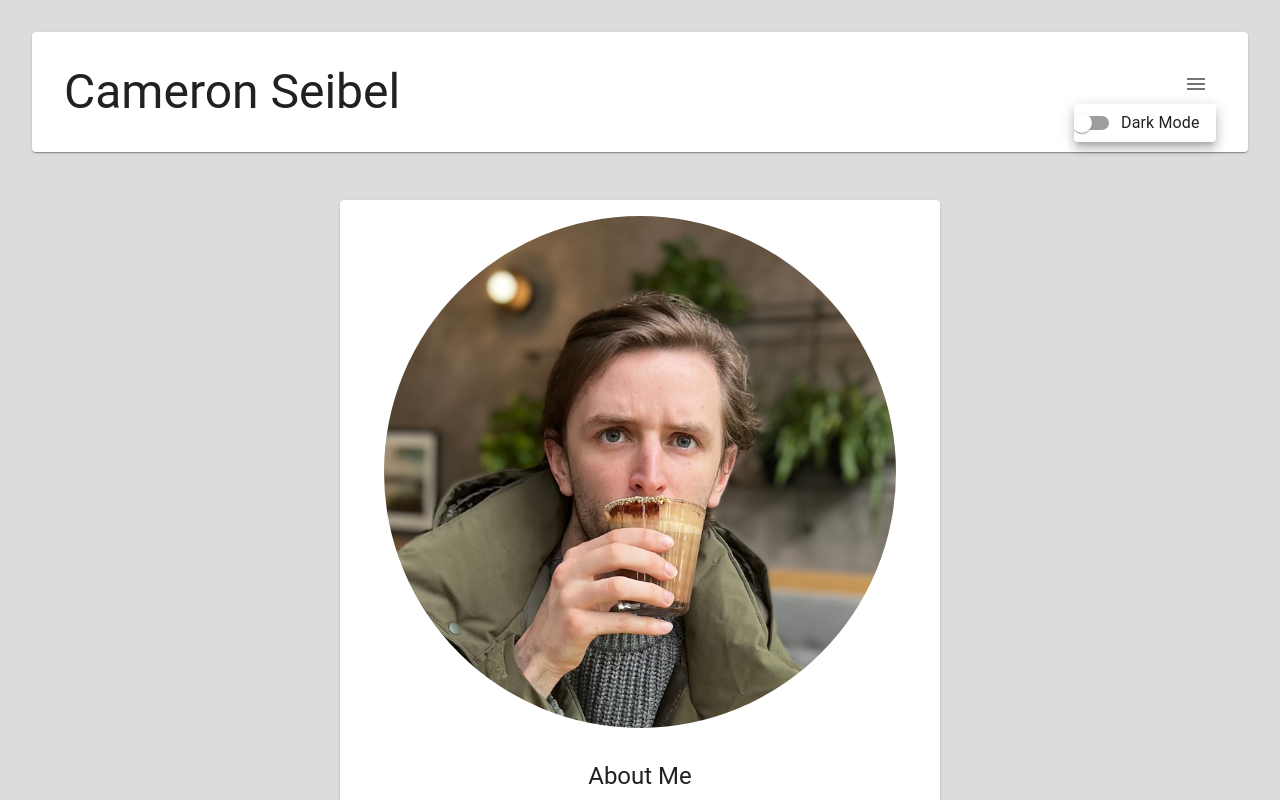
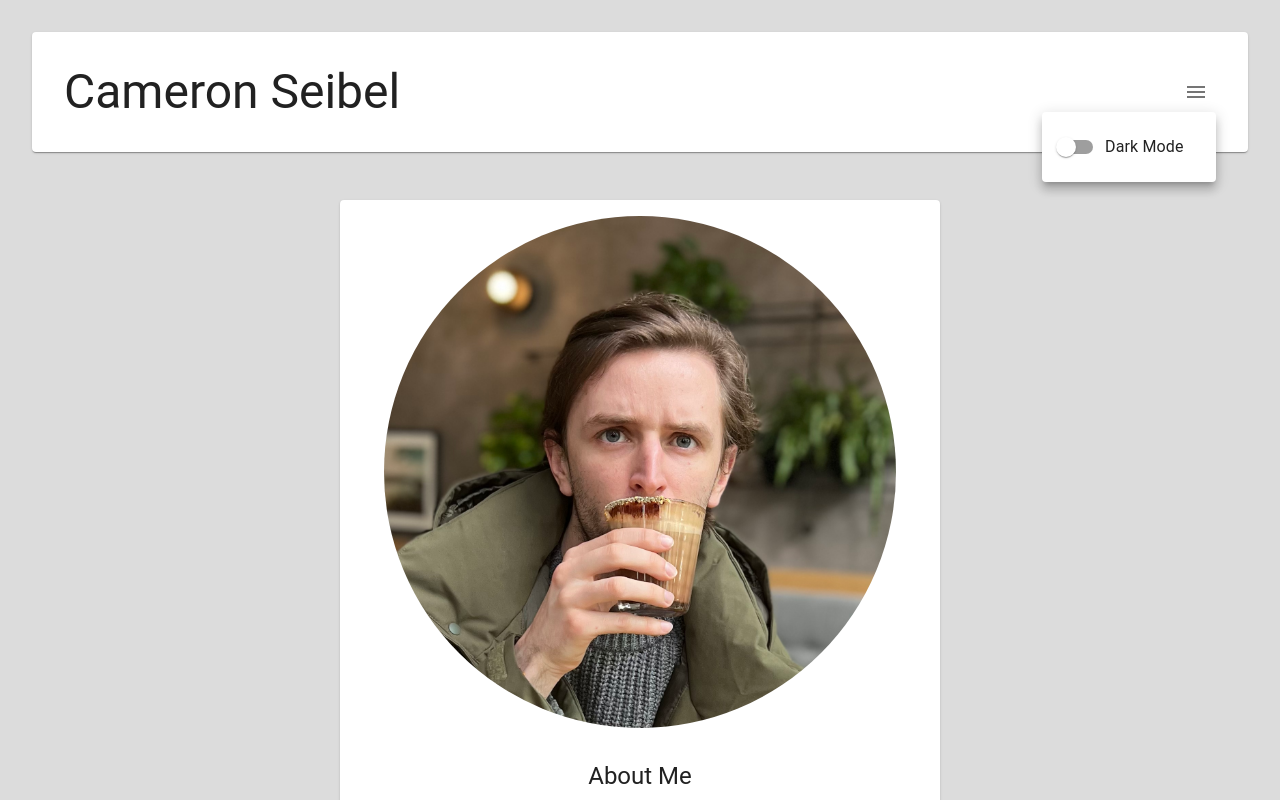
Before and after one commit to CameronMSeibel/cameronmseibel.github.io, a React (Create React App) app: page / in a window 1280 px wide. Both pictures are taken after a click on the button 1196 px from the left and 84 px from the top of the page. Shown: the top 800 px of the page. Built offline with nearby package versions, Linux system fonts and the light colour scheme.

Commit message:
Add ids to sections, change animations.

```diff
--- a/src/components/Footer.js
+++ b/src/components/Footer.js
@@ -12,6 +12,7 @@ function Footer({phone, email, linkedin, github, resume}){
                 variant="h4"
                 component="h2"
                 marginBottom="1rem"
+                id="contact"
             >
                 Contact Me
             </Typography>
--- a/src/components/Header.js
+++ b/src/components/Header.js
@@ -1,4 +1,4 @@
-import { IconButton, Paper, Popover, Typography } from "@mui/material";
+import { IconButton, List, ListItem, Paper, Popover, Typography } from "@mui/material";
 import MenuIcon from "@mui/icons-material/Menu"
 import React, {useState} from "react";
 
@@ -15,16 +15,14 @@ function Header({StyleToggle}){
             setAnchor(null);
         }
 
-        const open = Boolean(anchorElement);
-        const id = open ? "menu-popover" : undefined;
+        let open = Boolean(anchorElement);
 
         return(
             <div>
-                <IconButton aria-describedby={id} onClick={handleClick}>
+                <IconButton onClick={handleClick}>
                     <MenuIcon />
                 </IconButton>
                 <Popover
-                    id={id}
                     open={open}
                     anchorEl={anchorElement}
                     onClose={handleClose}
@@ -36,18 +34,19 @@ function Header({StyleToggle}){
                         vertical: "top",
                         horizontal: "right"
                     }}
-                    sx={{
-                        padding: "10rem"
-                    }}
                 >
-                    <StyleToggle />
+                    <List>
+                        <ListItem>
+                            <StyleToggle onClick={handleClick} />
+                        </ListItem>
+                    </List>
                 </Popover>
             </div>
         );
     }
 
     return (
-        <Paper component="header" sx={{display: "flex", justifyContent: "space-between", margin: "2rem 0", padding: "2rem"}}>
+        <Paper component="header" sx={{display: "flex", alignItems: "center", justifyContent: "space-between", margin: "2rem 0", padding: "2rem"}}>
             <Typography
                 variant="h3"
                 component="h1"
--- a/src/components/Project.js
+++ b/src/components/Project.js
@@ -1,4 +1,4 @@
-import { Button, Card, CardContent, CardMedia, Fade, Stack, Typography } from "@mui/material";
+import { Button, Card, CardContent, CardMedia, Slide, Stack, Typography } from "@mui/material";
 import VisSensor from "react-visibility-sensor";
 import React, {useState} from "react";
 
@@ -6,7 +6,7 @@ function Project({name, desc, image, links}){
     const [active, setActive] = useState(false);
     return (
         <VisSensor onChange={(isVisible) => isVisible ? setActive(true) : null}>
-            <Fade in={active}>
+            <Slide in={active} direction="up" timeout={500}>
                 <Card sx={{maxWidth: "sm", margin: "2rem auto"}}>
                     <CardMedia
                         component="img"
@@ -38,7 +38,7 @@ function Project({name, desc, image, links}){
                         </Stack>
                     </CardContent>
                 </Card>
-            </Fade>
+            </Slide>
         </VisSensor>
     );
 }
--- a/src/components/ProjectList.js
+++ b/src/components/ProjectList.js
@@ -7,6 +7,7 @@ function ProjectList({projects}){
         <Grid item xs={12} md={6}>
             <Paper component="header" sx={{margin: "1rem auto 2rem", maxWidth: "sm", padding: "2rem"}}>
                 <Typography
+                    id="work"
                     variant="h3"
                     component="h2"
                     textAlign="center"
```
Lines whose indentation alone changed are shown as unchanged.
